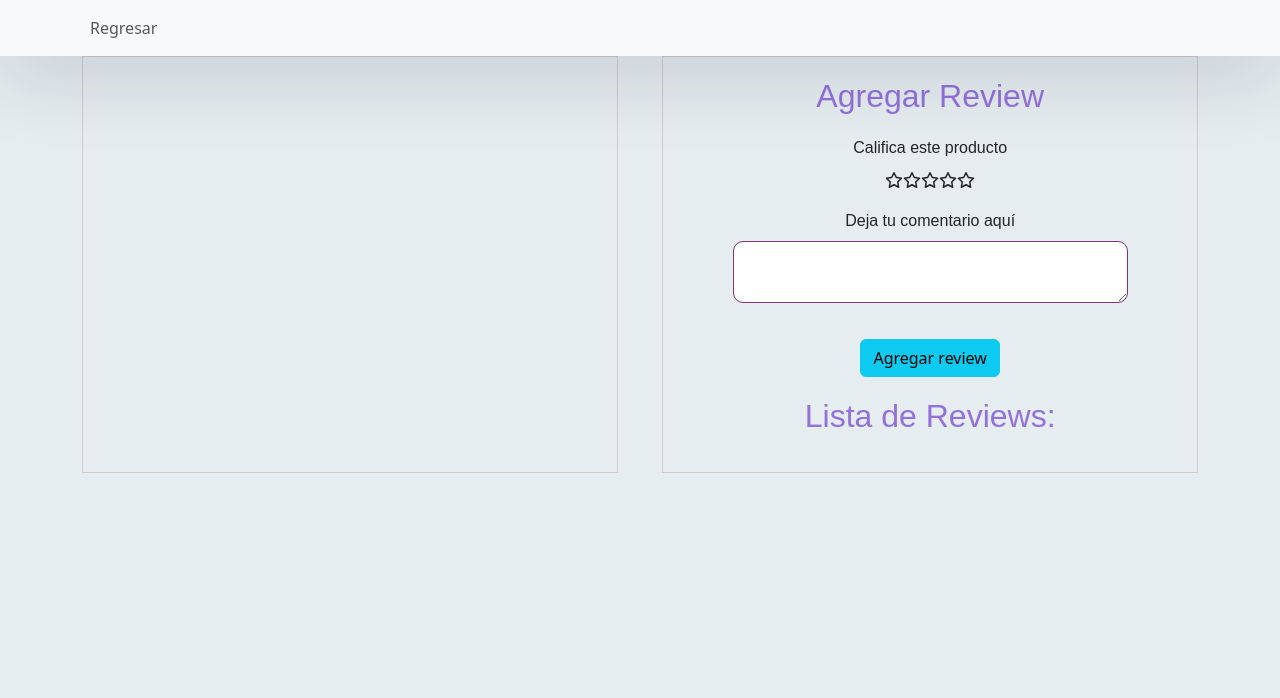
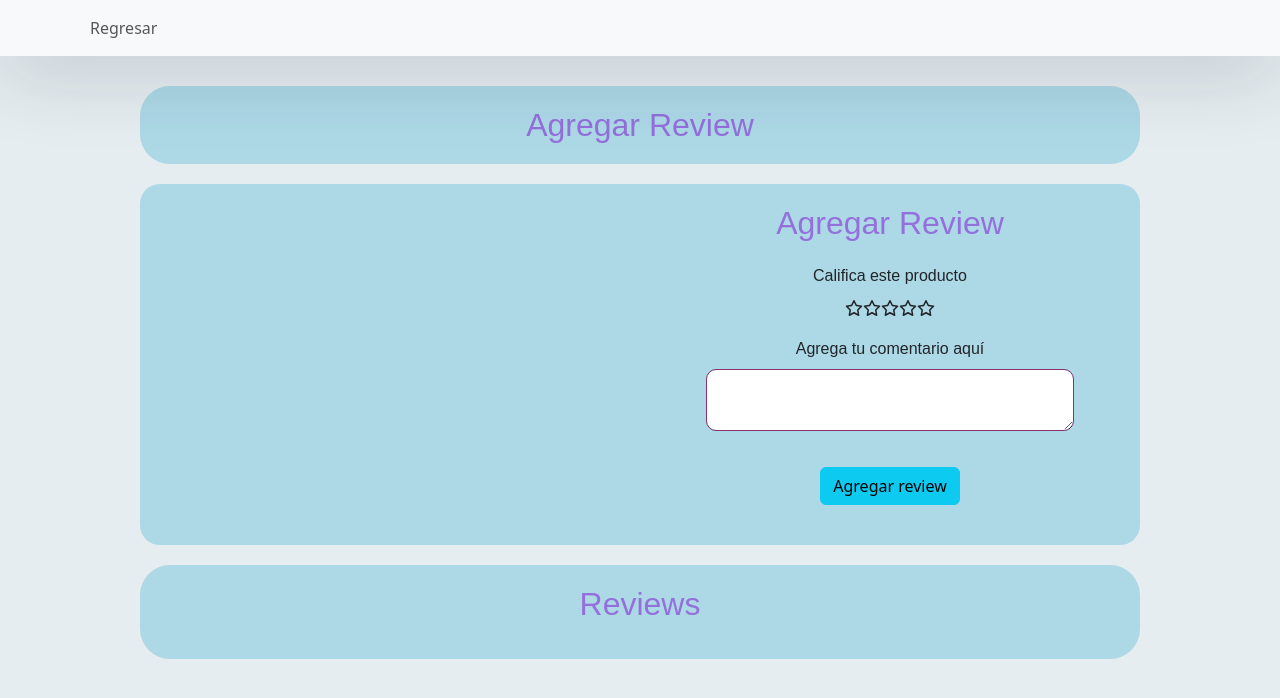
Before and after one commit to SectaTernurin/Ternutianguis, a React (Create React App) app in the folder ternutianguis/: page /review in a window 1280 px wide. Shown: the top 698 px of the page. Built offline with nearby package versions, Linux system fonts and the light colour scheme.

Commit message:
Cambios en NavBar y otros

```diff
--- a/ternutianguis/public/index.html
+++ b/ternutianguis/public/index.html
@@ -2,7 +2,7 @@
 <html lang="en">
   <head>
     <meta charset="utf-8" />
-    <link rel="icon" href="%PUBLIC_URL%/favicon.ico" />
+    <link rel="icon" href="%PUBLIC_URL%/favicon.png" />
     <meta name="viewport" content="width=device-width, initial-scale=1" />
     <meta name="theme-color" content="#000000" />
     <meta
--- a/ternutianguis/src/paginas/Comprador/ReviewProducto.css
+++ b/ternutianguis/src/paginas/Comprador/ReviewProducto.css
@@ -1,10 +1,61 @@
-.two-columns-container {
-    display: flex; /* Utiliza Flexbox para posicionar las columnas */
-    justify-content: space-between; /* Distribuye el espacio entre las columnas */
-  }
+.ContenedorActualizar {
+  display: flex;
+  flex-direction: column;
+  align-items: center;
 
-  .column {
-    width: 48%; /* Define el ancho de cada columna */
+}
+
+.TituloReview {
+  background-color: lightblue;
+  border-radius: 30px;
+  display: flex;
+  flex-direction: column;
+  align-items: center;
+  justify-content: center;
+  margin-top: 30px;
+  margin-left: 70px;
+  margin-right: 70px;
+  margin-bottom: 10px;
+  padding: 20px;
+  width: 100%;
+  max-width: 1000px;
+  text-align: center;
+}
+
+.listaReviews {
+  background-color: lightblue;
+  border-radius: 30px;
+  display: flex;
+  flex-direction: column;
+  align-items: center;
+  justify-content: center;
+  margin-top: 10px;
+  margin-left: 70px;
+  margin-right: 70px;
+  margin-bottom: 10px;
+  padding: 20px;
+  width: 100%;
+  max-width: 1000px;
+  text-align: center;
+}
+
+.ColumnasContenedor {
+    background-color: lightblue;
+    border-radius: 20px;
+    display: flex;
+    flex-direction: row;
+    align-items: center;
+    justify-content: center;
+    margin-top: 10px;
+    margin-bottom: 10px;
+    margin-left: 70px;
+    margin-right: 70px;
+    width: 100%;
+    max-width: 1000px;
+    text-align: center;
+}
+
+.column {
+    width: 100%; /* Define el ancho de cada columna */
     padding: 20px;
-    border: 1px solid #ccc;
-  }
+}
--- a/ternutianguis/src/paginas/Comprador/ReviewProducto.js
+++ b/ternutianguis/src/paginas/Comprador/ReviewProducto.js
@@ -43,7 +43,11 @@ export const ReviewProducto = () => {
   };
 
   return (
-    <div className="two-columns-container">
+    <div className='ContenedorReview'>
+    <div className='TituloReview'>
+      <h2>Agregar Review</h2>
+    </div>
+    <div className="ColumnasContenedor">
       <div className="column">
         {/* Contenido de la primera columna */}
       </div>
@@ -67,7 +71,7 @@ export const ReviewProducto = () => {
                 </div>
               </FormGroup>
               <FormGroup>
-                <Label for="reviewText">Deja tu comentario aquí</Label>
+                <Label for="reviewText">Agrega tu comentario aquí</Label>
                 <Input
                   type="textarea"
                   name="reviewText"
@@ -82,9 +86,13 @@ export const ReviewProducto = () => {
             </Form>
           </div>
 
+        </div>
+      </div>
+    </div>
+
       {/* Lista de revisiones */}
-          <div>
-            <h2>Lista de Reviews:</h2>
+      <div className='listaReviews'>
+      <h2>Reviews</h2>
         <ul>
         {reviews.map((review, index) => (
         <li key={index}>
@@ -94,10 +102,7 @@ export const ReviewProducto = () => {
         ))}
         </ul>
       </div>
-        </div>
-      </div>
+
     </div>
   );
 };
-
-//export default ReviewProducto;
--- a/ternutianguis/src/paginas/General/CerrarSesion.js
+++ b/ternutianguis/src/paginas/General/CerrarSesion.js
@@ -9,7 +9,7 @@ export const CerrarSesion = () => {
       <div className="left-section">
         <div className="image-container">
           <h1 className="title">Ternutianguis</h1>
-          <Image src={require('../imagenes/ternurin.jpeg')} alt="Ternutiaguis" />
+          <Image src={require('../imagenes/ternurin.png')} alt="Ternutiaguis" />
         </div>
       </div>
       <div className="right-section">
--- a/ternutianguis/src/paginas/Home.js
+++ b/ternutianguis/src/paginas/Home.js
@@ -14,7 +14,7 @@ import { Link } from 'react-router-dom';
                 <h2>Bienvenido a Ternutianguis!</h2>
             </div>
             <div className="contenido-izquierda">
-                <Image src={require('./imagenes/ternurin.jpeg')} width="20%" />
+                <Image src={require('./imagenes/ternurin.png')} width="20%" />
             </div>
             <div className="contenido-derecha">
                 <h5>Ternutianguis es un sistema web que permite hacer compras y ventas en
--- a/ternutianguis/src/paginas/Inicio.js
+++ b/ternutianguis/src/paginas/Inicio.js
@@ -10,7 +10,7 @@ import { Navbar } from 'react-bootstrap';
     return (
         <div className="ContenedorInicio">
             <h1>Página de inicio</h1>
-            <h2>Bienvenido a Ternutianguis!</h2>
+            <h2>Bienvenidx a Ternutianguis!</h2>
         </div>
     )
  }
--- /dev/null
+++ b/ternutianguis/src/paginas/NavBarAux.css
@@ -0,0 +1,12 @@
+.custom-navbar {
+    padding: 10px 20px; /* Ajusta el padding de la navbar */
+  }
+
+  .custom-navbar .navbar-brand img {
+    margin-right: 15px; /* Espacio entre el logo y los enlaces */
+  }
+
+  .custom-nav .nav-link {
+    margin-left: 15px; /* Espacio entre los enlaces de navegación */
+    font-size: 16px;   /* Tamaño de fuente de los enlaces */
+  }
--- a/ternutianguis/src/paginas/NavBarAux.js
+++ b/ternutianguis/src/paginas/NavBarAux.js
@@ -1,6 +1,7 @@
 import React from 'react';
-import { Navbar, Container, Nav } from 'react-bootstrap';
+import { Navbar, Container, Nav, Image} from 'react-bootstrap';
 import { useLocation } from 'react-router-dom';
+import './NavBarAux.css';
 
 export const NavBarAux = () => {
   const location = useLocation();
@@ -12,8 +13,10 @@ export const NavBarAux = () => {
         <Nav className="me-auto">
           {currentPage === '/' ? (
             <>
-              <Nav.Link href="/acceder">Ingresar</Nav.Link>
-              <Nav.Link href="/registrarse">Registrarse</Nav.Link>
+              <Nav className="custom-nav">
+                <Nav.Link href="/acceder">Ingresar</Nav.Link>
+                <Nav.Link href="/registrarse">Registrarse</Nav.Link>
+              </Nav>
             </>
           ) : currentPage === '/acceder' || currentPage === '/registrarse'? (
             <Nav.Link href="/">Regresar</Nav.Link>
@@ -22,21 +25,21 @@ export const NavBarAux = () => {
           ) : currentPage === '/review'? (
             <Nav.Link href="/inicioC">Regresar</Nav.Link>
           ) : currentPage === '/inicio' ? (
-            <>
+            <Nav className="custom-nav">
               <Nav.Link href="/agregar">Agrega Producto</Nav.Link>
               <Nav.Link href="/verProductos">Consultar tus productos</Nav.Link>
               <Nav.Link href="/cerrarSesion">Cerrar Sesión</Nav.Link>
-            </>
+            </Nav>
           ) : currentPage === '/inicioC' ? (
-            <>
+            <Nav className="custom-nav">
               <Nav.Link href="/review">Review</Nav.Link>
               <Nav.Link href="/cerrarSesion">Cerrar Sesión</Nav.Link>
-            </>
+            </Nav>
           ) : currentPage === '/actualizar' ? (
-            <>
+            <Nav className="custom-nav">
               <Nav.Link href="/verProductos">Regresar</Nav.Link>
               <Nav.Link href="/inicio">Inicio</Nav.Link>
-            </>
+            </Nav>
           ) : (
             null
           )}
--- a/ternutianguis/src/paginas/Vendedor/Actualizar.css
+++ b/ternutianguis/src/paginas/Vendedor/Actualizar.css
@@ -1,4 +1,4 @@
-.ContenedorActualizar {
+.ContenedorReview {
     display: flex;
     flex-direction: column;
     align-items: center;
--- a/ternutianguis/src/paginas/Vendedor/AltaProducto.js
+++ b/ternutianguis/src/paginas/Vendedor/AltaProducto.js
@@ -138,7 +138,7 @@ export const AltaProducto = () => {
         <h2>Alta de Producto</h2>
       </div>
       <div className="product-image-container">
-        <Image src={require('../imagenes/ternurin.jpeg')} alt="Ternutiaguis" className="product-image" />
+        <Image src={require('../imagenes/ternurin.png')} alt="Ternutiaguis" className="product-image" />
       </div>
       <Form onSubmit={handleSubmit}>
         <Form.Group className="form-group-act" controlId="nombre">
```
Also changed, not shown: ternutianguis/public/favicon.png (added), ternutianguis/src/paginas/imagenes/ternurin.png (added). Lines whose indentation alone changed are shown as unchanged.
